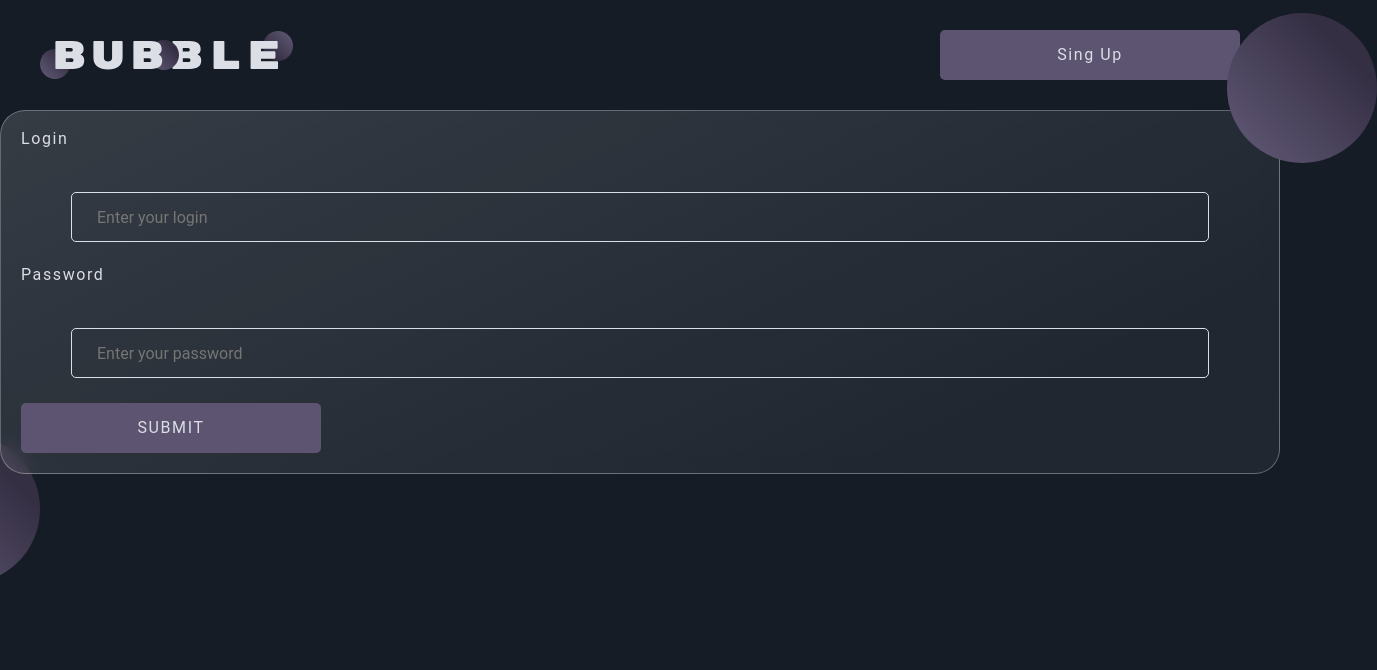
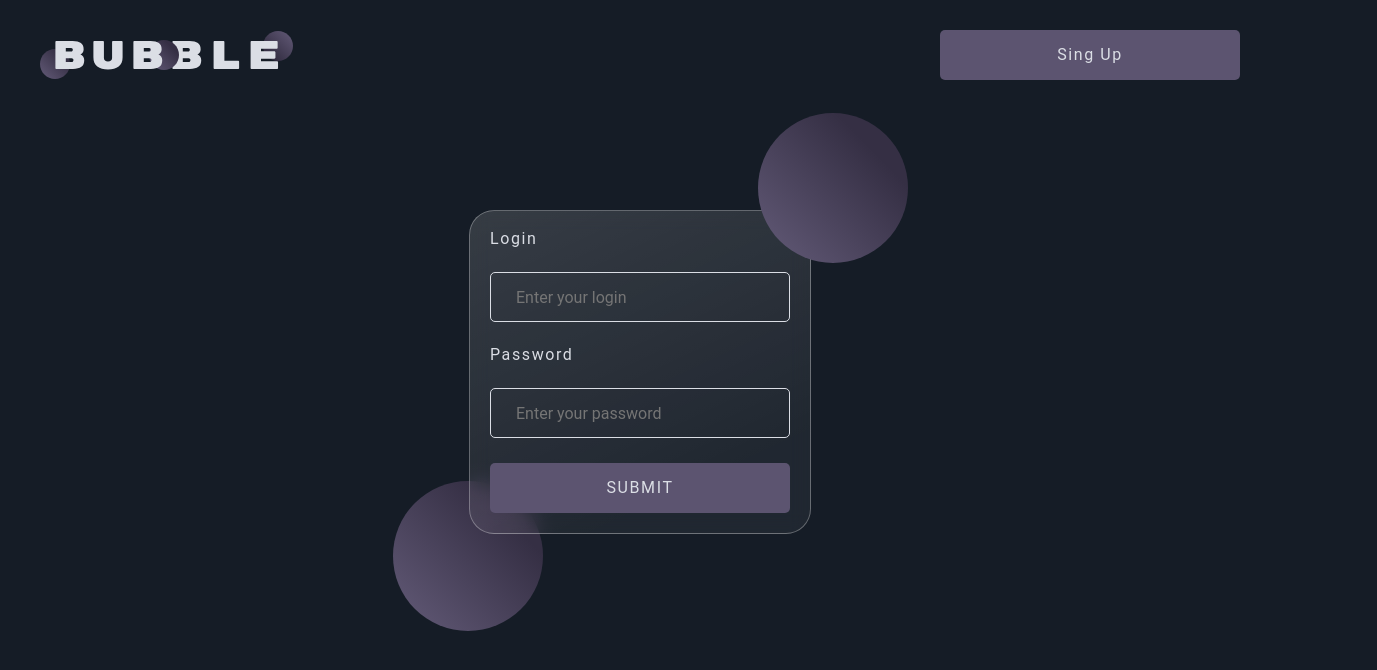
Before and after one commit to shapikso/Movies_React, a React (Create React App) app: page / in a window 1280 px wide. Shown: the top 670 px of the page, 1377 px wide, since content can reach past the window. Built offline with nearby package versions, Linux system fonts and the light colour scheme.

Commit message:
done input an buttons styles

```diff
--- a/src/components/SingIn/SingIn.js
+++ b/src/components/SingIn/SingIn.js
@@ -7,7 +7,7 @@ import Button from '../common/Button/Button';
 import {URL_SIGN_IN} from '../../constants/api';
 import '../SingIn/SingIn.scss';
 import {isValidLogin, isValidPassword} from '../../helpers/validation';
-import {StWrapper} from "./styled";
+import {StFormSignIn} from "./styled";
 
 const SingIn = () => {
     const navigate = useNavigate();
@@ -50,7 +50,7 @@ const SingIn = () => {
     };
 
     return (
-        <StWrapper>
+        <StFormSignIn>
             <Form onSubmit={handleSubmitFormSignIn}>
                 <Input
                     label="Login"
@@ -71,7 +71,7 @@ const SingIn = () => {
                 />
                 <Button type="submit" contentKey="SUBMIT" isLoading={state.isLoading} />
             </Form>
-        </StWrapper>
+        </StFormSignIn>
     );
 };
 
--- a/src/components/SingIn/styled.js
+++ b/src/components/SingIn/styled.js
@@ -45,3 +45,9 @@ export const StWrapper= styled.div`
   flex-direction: column;
   position: relative;
 `;
+export const StFormSignIn = styled.div `
+  display: flex;
+  justify-content: center;
+  position: relative;
+  margin-top: 100px;
+`;
--- a/src/components/common/Button/styled.js
+++ b/src/components/common/Button/styled.js
@@ -2,7 +2,7 @@ import styled from 'styled-components';
 import {COLORS} from '../styles/colors';
 
 export const StButton = styled.button`
-  min-width: 300px;
+  min-width: ${({btnWidth}) => btnWidth ? btnWidth : '300px' };
   height: 50px;
   padding: 10px 20px;
   font-size: 16px;
--- a/src/components/common/Input/Error.js
+++ b/src/components/common/Input/Error.js
@@ -1,9 +1,10 @@
 import React from 'react';
+import {StInvalid} from "./styled";
 
 const Error = ({message}) => (
-    <div className="invalid">
+    <StInvalid>
         {message}
-    </div>
+    </StInvalid>
 );
 
 export default Error;
--- a/src/components/common/Input/Form.scss
+++ b/src/components/common/Input/Form.scss
@@ -32,7 +32,7 @@
     height: 22px;
     font-size: 14px;
     color: var(--primary-color-invalid);
-    bottom: -5px;
+    bottom: -2px;
 }
 
 .form {
--- a/src/components/common/Input/Label.js
+++ b/src/components/common/Input/Label.js
@@ -2,7 +2,7 @@ import React from 'react';
 
 const InputLabel = ({ label, htmlFor }) =>
     (
-        <label htmlFor={htmlFor} className='label'>
+        <label htmlFor={htmlFor}>
             {label}{htmlFor}
         </label>
     );
--- a/src/components/common/Input/styled.js
+++ b/src/components/common/Input/styled.js
@@ -8,7 +8,9 @@ export const StWrapper= styled.div`
 `;
 
 export const StInput = styled.input`
-  margin: 25px 50px;
+  margin: 25px 0 25px;
+  width: ${({inpWidth}) => inpWidth ? inpWidth : '300px' };;
+  background: transparent;
   padding: 10px 25px;
   background: none;
   border: 1px solid ${COLORS.lightPrimaryColor};
@@ -43,8 +45,8 @@ export const StFormContainer = styled.div `
   }
   &::before {
     z-index: 0;
-    left: -110px;
-    bottom: -110px;
+    left: -76px;
+    bottom: -97px;
   }
   &::after {
     z-index: 2;
@@ -52,3 +54,12 @@ export const StFormContainer = styled.div `
     top: -97px;
   }
 `;
+
+export const StInvalid = styled.div `
+  position: absolute;
+  width: 300px;
+  height: 22px;
+  font-size: 14px;
+  color: var(--primary-color-invalid);
+  bottom: -2px;
+`;
```
